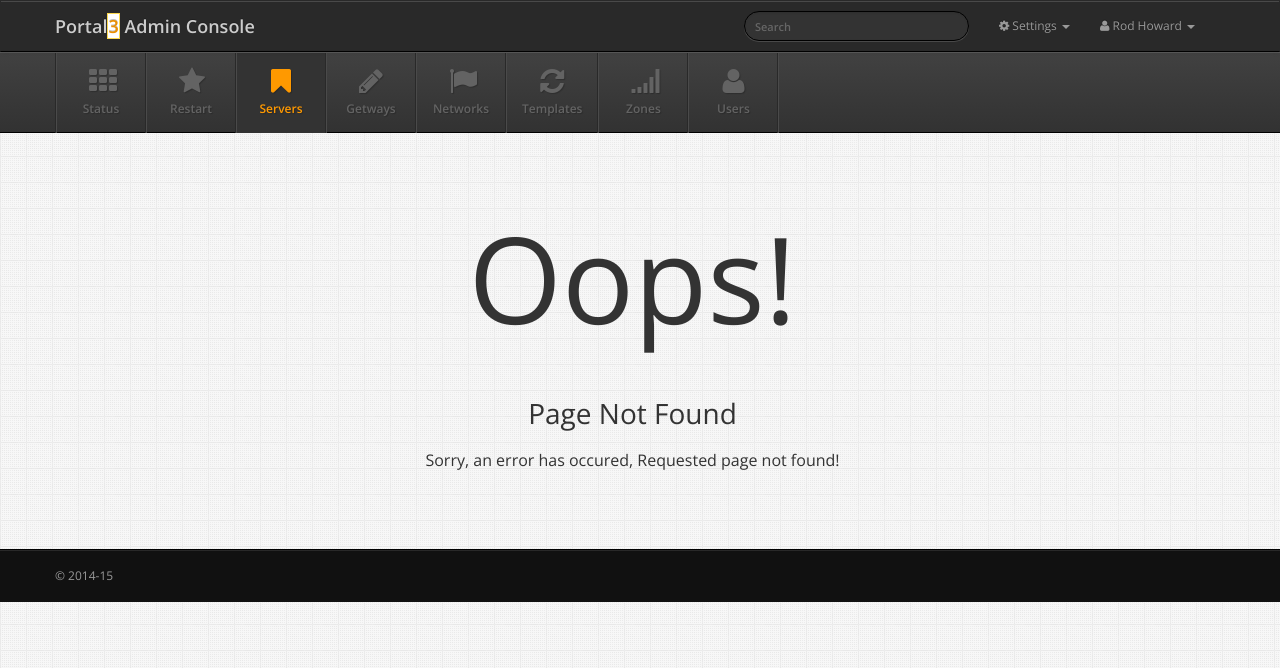
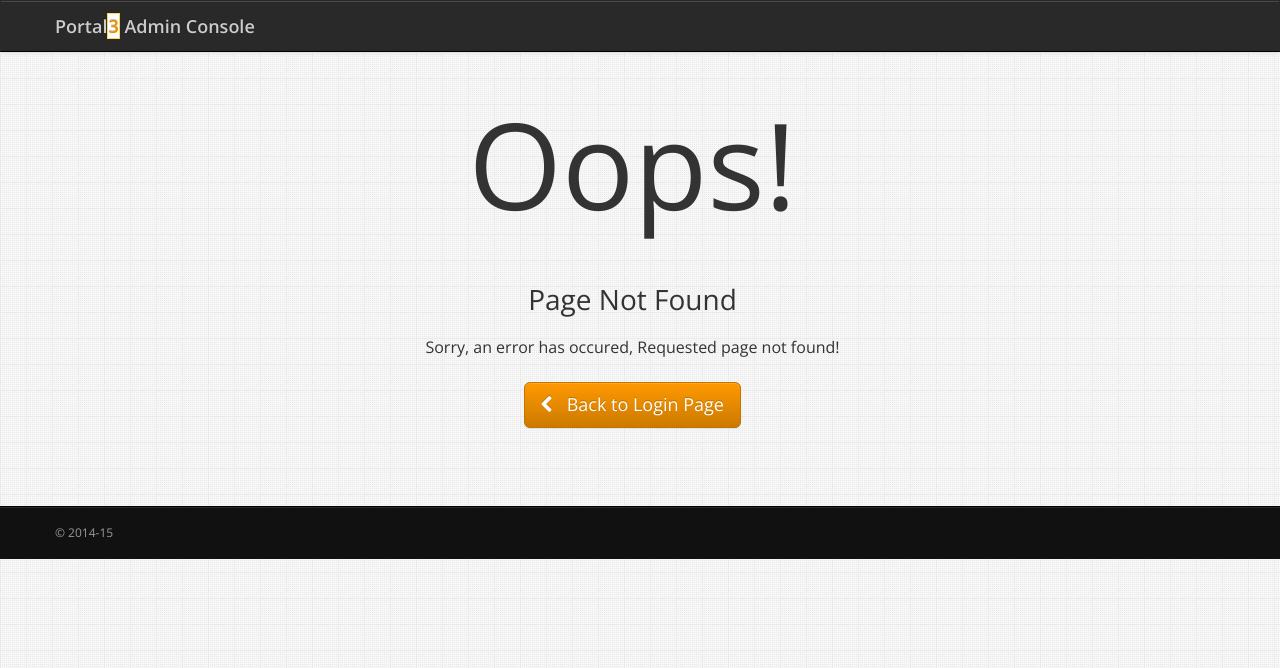
Before and after one commit to edward01/Portal3_new, a Flask app: template templates/error.html in a window 1280 px wide. Shown: the top 668 px of the page. Run offline with Flask 2, Linux system fonts and the light colour scheme; the template is opened without the code that fills it, so the values that code supplies are empty; parts of the project's set-up code (start-up, migrations or seed data) failed here and were passed over; some libraries are stand-ins or nearby versions.

Commit message:
addtl fix for servers; corrected base.html

```diff
--- a/templates/base.html
+++ b/templates/base.html
@@ -3,7 +3,7 @@
 <html lang="en">
   <head>
     <meta charset="utf-8">
-    <title>Dashboard :: Servers</title>
+    <title>Dashboard :: {% block title %}{% endblock %}</title>
 
     <meta name="viewport" content="width=device-width, initial-scale=1.0, maximum-scale=1.0, user-scalable=no">
     <meta name="apple-mobile-web-app-capable" content="yes">
@@ -44,6 +44,8 @@
     <a class="navbar-brand" href="{{ url_for('user.login_form') }}">Portal<span class="ui-state-active">3</span> Admin Console</a>
   </div>
 
+
+{% if not is_error_page %}
   <!-- Collect the nav links, forms, and other content for toggling -->
   <div class="collapse navbar-collapse navbar-ex1-collapse">
     <ul class="nav navbar-nav navbar-right">
@@ -88,13 +90,15 @@
       </div>
     </form>
   </div><!-- /.navbar-collapse -->
+{% endif %}
+
 </div> <!-- /.container -->
 </nav>
 
 
 
 
-
+{% if not is_error_page %}
 <div class="subnavbar">
 
 	<div class="subnavbar-inner">
@@ -167,7 +171,7 @@
 	</div> <!-- /subnavbar-inner -->
 
 </div> <!-- /subnavbar -->
-
+{% endif %}
 
 
 <div class="main">
--- a/templates/error.html
+++ b/templates/error.html
@@ -1,4 +1,7 @@
+{% set is_error_page = True %}
+
 {% extends "base.html" %}
+{% block title %} Invalid Page {% endblock %}
 {% block body %}
 
 <div class="col-md-12">
@@ -13,13 +16,13 @@
 
 				</div> <!-- /error-details -->
 
-				<!--<div class="error-actions">-->
-					<!--<a href="{{ url_for('user.login_form') }}" class="btn btn-primary btn-lg">-->
-						<!--<i class="icon-chevron-left"></i>-->
-						<!--&nbsp;-->
-						<!--Back to Login Page-->
-					<!--</a>-->
-				<!--</div> &lt;!&ndash; /error-actions &ndash;&gt;-->
+				<div class="error-actions">
+					<a href="{{ url_for('user.login_form') }}" class="btn btn-primary btn-lg">
+						<i class="icon-chevron-left"></i>
+						&nbsp;
+						Back to Login Page
+					</a>
+				</div> <!-- /error-actions -->
 
 			</div> <!-- /error-container -->
 
--- a/templates/servers/index.html
+++ b/templates/servers/index.html
@@ -1,4 +1,5 @@
 {% extends "base.html" %}
+{% block title %} Servers {% endblock %}
 {% block body %}
 
 <div class="col-md-4 col-xs-12">
```
